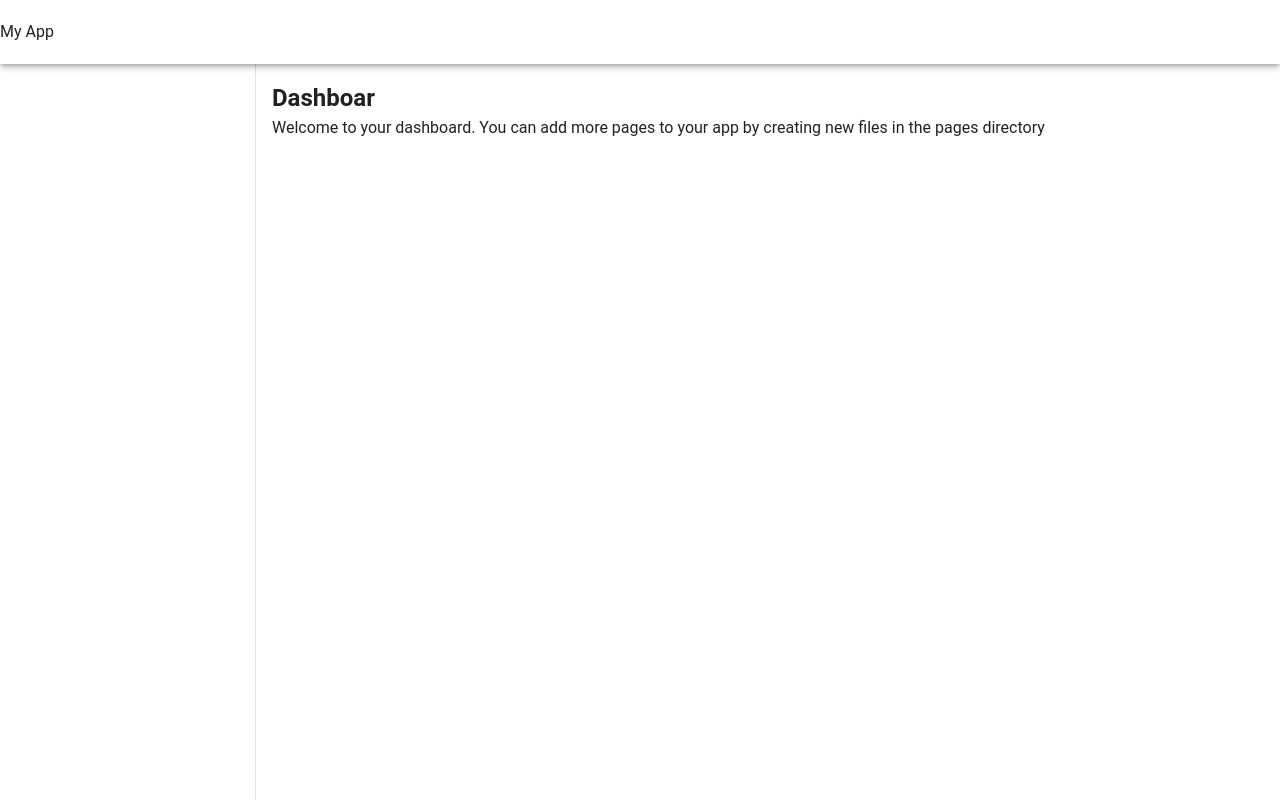
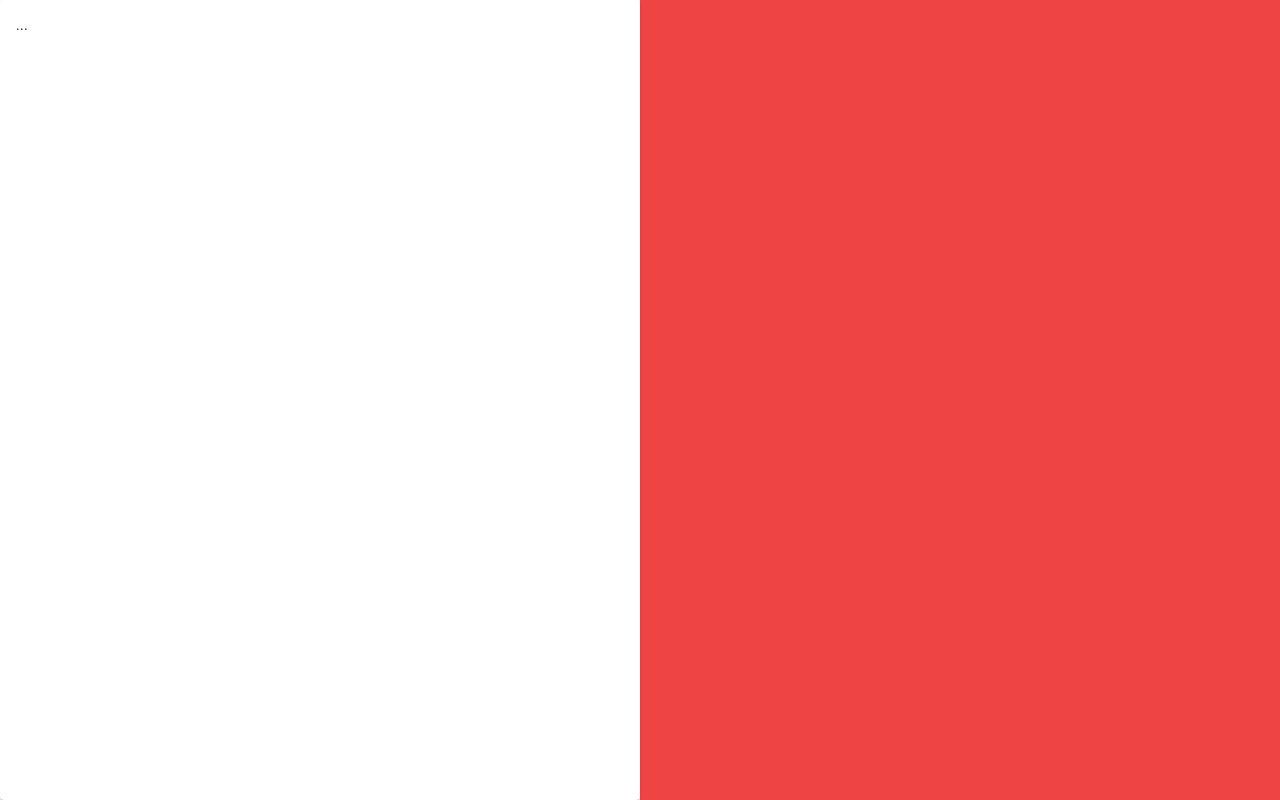
Before and after one commit to mrkaka1/PCMafia, a Nuxt app: page / in a window 1280 px wide. Built offline with nearby package versions, Linux system fonts and the light colour scheme.

Commit message:
Fix: Tailwind Library Fixed

```diff
--- a/layouts/default.vue
+++ b/layouts/default.vue
@@ -1,5 +1,5 @@
 <template>
-  <div>
+  <div class="flex flex-col w-screen h-screen">
     <VApp>
       <VMain>
         <slot />
--- a/nuxt.config.ts
+++ b/nuxt.config.ts
@@ -2,12 +2,6 @@ import vuetify, { transformAssetUrls } from "vite-plugin-vuetify";
 
 export default defineNuxtConfig({
 	devtools: { enabled: true },
-	postcss: {
-		plugins: {
-			tailwindcss: {},
-			autoprefixer: {},
-		},
-	},
 	build: {
 		transpile: ["vuetify"],
 	},
@@ -18,6 +12,7 @@ export default defineNuxtConfig({
 				config.plugins.push(vuetify({ autoImport: true }));
 			});
 		},
+		'@nuxtjs/tailwindcss'
 		//...
 	],
 	css: [
--- a/package.json
+++ b/package.json
@@ -16,9 +16,9 @@
     "vue-router": "latest"
   },
   "devDependencies": {
+    "@nuxtjs/tailwindcss": "^6.12.2",
     "autoprefixer": "^10.4.20",
     "postcss": "^8.4.47",
-    "tailwindcss": "^3.4.13",
     "vite-plugin-vuetify": "^2.0.4",
     "vuetify": "^3.7.2"
   }
--- a/pages/index.vue
+++ b/pages/index.vue
@@ -1,17 +1,11 @@
 <script setup lang="ts">
-	import { VContainer } from "vuetify/components";
 </script>
 
 <template>
-	<div>
-		<VAppBar> My App </VAppBar>
-		<VNavigationDrawer></VNavigationDrawer>
-		<VContainer>
-			<h2>Dashboar</h2>
-			<p>
-				Welcome to your dashboard. You can add more pages to your app by
-				creating new files in the pages directory
-			</p>
-		</VContainer>
+	<div class="grid grid-cols-2 w-full h-full">
+		<v-card text="..."></v-card>
+
+		<!-- adicionar -->
+		<div class="bg-red-500 w-full h-full grid-span"></div>
 	</div>
 </template>
```
Also changed, not shown: 1 other file (tests, documents, lock files or other folders).
